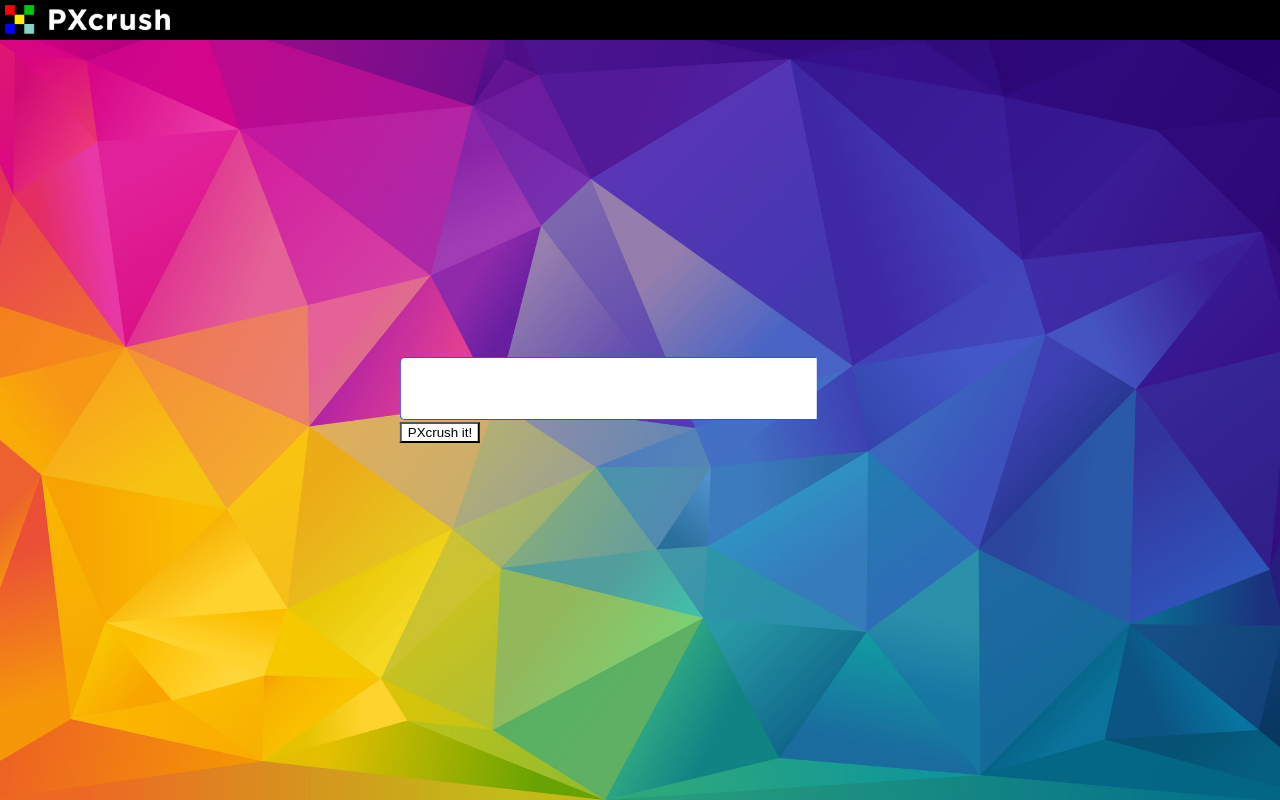
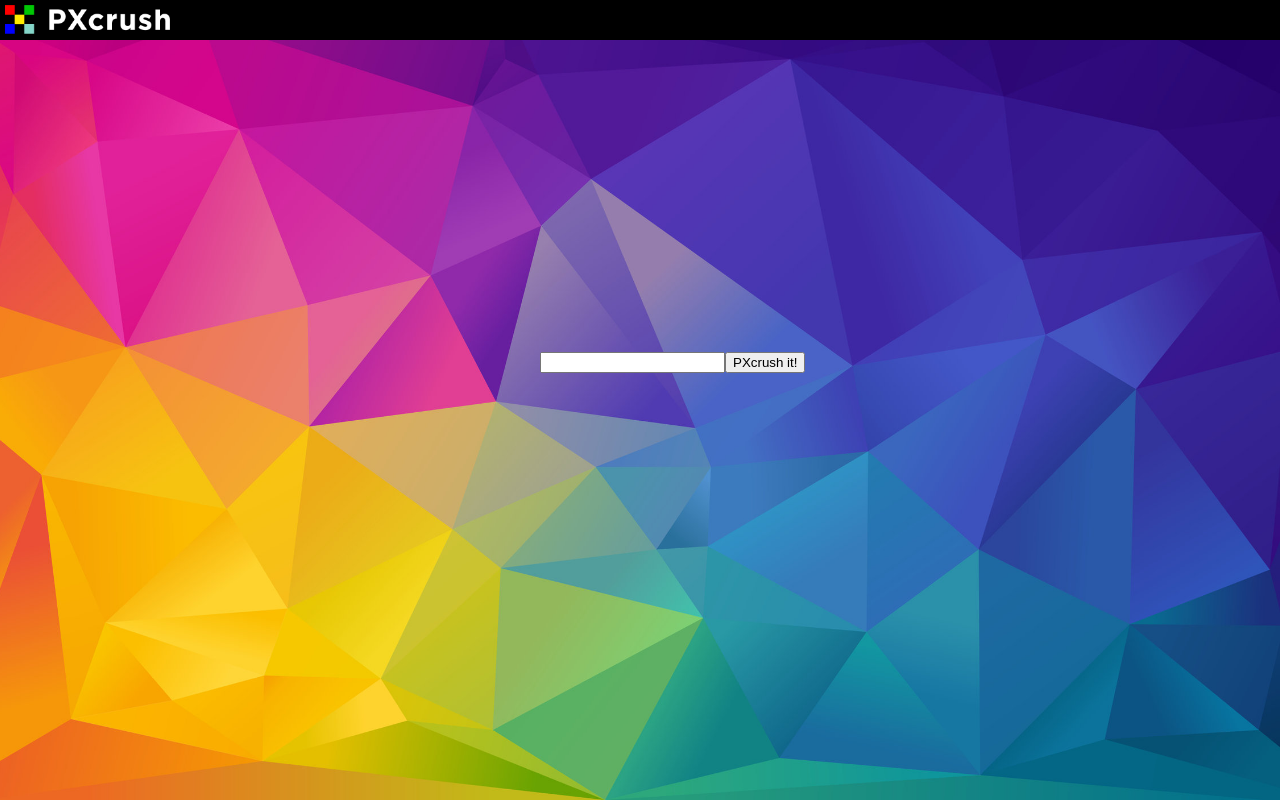
Before and after one commit to omegadefender/px-Crush-Playground, a React app: page / in a window 1280 px wide. Built offline with nearby package versions, Linux system fonts and the light colour scheme.

Commit message:
restrucutred dirs/files and added redirect to new page

```diff
--- /dev/null
+++ b/src/components/Elements/Urlbar.js
@@ -0,0 +1,21 @@
+import React from 'react'
+import  { Redirect } from 'react-router-dom'
+import '../../css_files/Urlbar.css'
+
+class Urlbar extends React.Component {
+
+        render() {
+         return (
+            <form>
+                <label>
+                    <input type="text" />
+                </label>
+                <a href="/crusher">
+                    <input type="button" value="PXcrush it!" />
+                </a>
+            </form>
+        )
+    }
+}
+
+export default Urlbar
--- a/src/components/navbar.js
+++ b/src/components/Elements/navbar.js
@@ -1,5 +1,5 @@
 import React from 'react'
-import '../css_files/navbar.css'
+import '../../css_files/navbar.css'
 
 class Navbar extends React.Component {
     render() {
--- a/src/components/homepage.js
+++ b/src/components/Pages/Homepage.js
@@ -1,7 +1,7 @@
 import React from 'react'
 import ReactDOM from 'react-dom'
-import Urlbar from './Urlbar'
-import Navbar from './navbar'
+import Urlbar from '../Elements/Urlbar'
+import Navbar from '../Elements/navbar'
 
 class Homepage extends React.Component {
     render() {
--- a/src/components/Urlbar.js
+++ /dev/null
@@ -1,17 +0,0 @@
-import React from 'react'
-import '../css_files/Urlbar.css'
-
-class Urlbar extends React.Component {
-    render() {
-        return (
-            <form >
-                <label>
-                    <input type="text" name="URL" id ="analyse" />
-                </label>
-                <input type="submit" value="PXcrush it!" />
-            </form>
-        )
-    }
-}
-
-export default Urlbar
--- /dev/null
+++ b/src/components/crusher.js
@@ -0,0 +1,13 @@
+import React from 'react'
+import ReactDOM from 'react-dom'
+import Navbar from './Elements/navbar'
+
+class Crusher extends React.Component {
+    render() {
+        return (
+            <Navbar />
+        )
+    }
+}
+
+export default Crusher
--- a/src/css_files/Urlbar.css
+++ b/src/css_files/Urlbar.css
@@ -1,27 +1,7 @@
 form {
-    position: fixed;
-    top: 50%;
-    left: 50%;
-    /* bring your own prefixes */
-    transform: translate(-50%, -50%);
-  }
-
-  input {
-    -webkit-appearance: textfield;
-    background-color: white;
-    -webkit-rtl-ordering: logical;
-    cursor: text;
-  }
-
-#analyse {
-    font: 300 30px 'Open Sans', Arial;
-    border-top-left-radius: 5px;
-    border-bottom-left-radius: 5px;
-    border: solid 1px #314bfa;
-    padding: 10px;
-    flex: 1;
-    border-right: none;
-    box-sizing: border-box;
-    width: calc(100% - 63px);
-    height: 63px;
+  position: fixed;
+  top: 50%;
+  left: 50%;
+  margin-top: -50px;
+  margin-left: -100px;
 }
--- a/src/index.js
+++ b/src/index.js
@@ -5,15 +5,17 @@ import * as serviceWorker from './serviceWorker'
 import { BrowserRouter as Router, Route, Link } from "react-router-dom";
 
 import './css_files/index.css'
-import Navbar from './components/navbar'
-import Urlbar from './components/Urlbar'
-import Homepage from './components/homepage'
+import Homepage from './components/Pages/Homepage'
+import Crusher from './components/crusher';
 
 ReactDOM.render((
     <Router>
-        <Route path="/" component={Homepage} />
+        <switch>
+        <Route exact path="/" component={Homepage} />
+        <Route exact path="/crusher" component={Crusher} />
+        </switch>
     </Router>
-    ), document.getElementById('navigation')
+    ), document.getElementById('root')
 )
 
 // If you want your app to work offline and load faster, you can change
```
